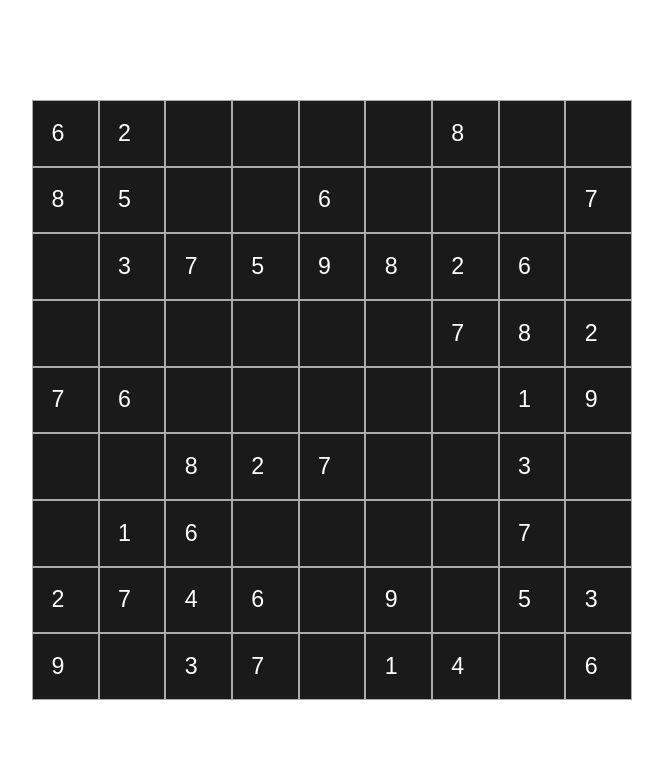
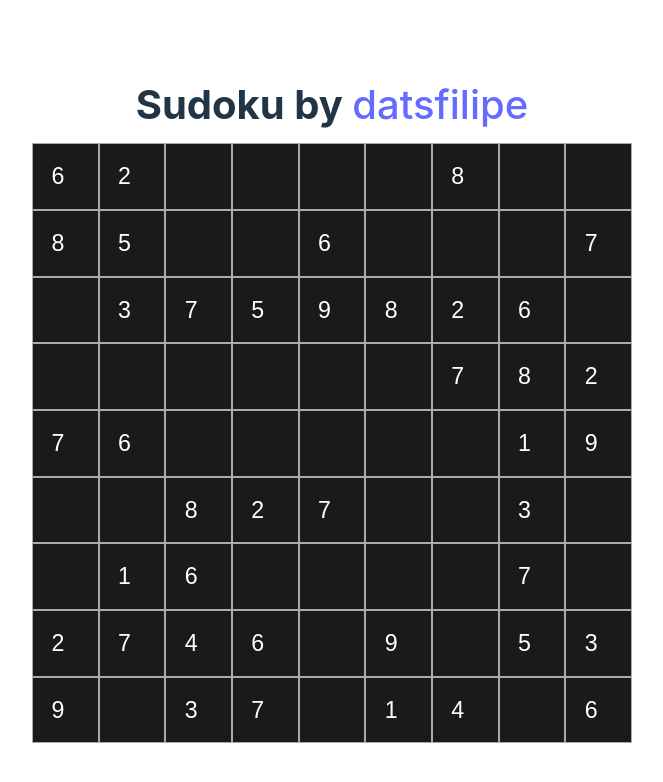
Before and after one commit to datsfilipe/sudoku, a React (Vite) app: page / in a window 1280 px wide. Shown: the top 782 px of the page, without its empty margins (308-971 px from the left). Built offline with nearby package versions, Linux system fonts and the light colour scheme.

Commit message:
feat: add title component

```diff
--- a/src/App.css
+++ b/src/App.css
@@ -8,6 +8,11 @@
   align-items: center;
   line-height: 0;
   justify-content: center;
+}
+
+.title {
+  font-size: 2.5rem;
+  margin-bottom: 1rem;
 }
 
 .board {
--- a/src/App.tsx
+++ b/src/App.tsx
@@ -3,6 +3,7 @@ import { generateSudokuBoard } from './utils/generateBoard'
 import { checkSolved } from './utils/checkSolved'
 import { nullifyValues } from './utils/nullifyValues'
 import './App.css'
+import { Title } from './components/title'
 
 function App() {
   const boardOriginal = useRef<Board>(generateSudokuBoard());
@@ -25,6 +26,7 @@ function App() {
 
   return (
     <>
+      <Title />
       <div className="board">
         {board.map((square, i) => (
           <div className="square" key={i}>
--- /dev/null
+++ b/src/components/title.tsx
@@ -0,0 +1,7 @@
+export const Title = () => {
+  return (
+    <h1 className="title">
+      Sudoku <span>by</span> <a href="https://github.com/datsfilipe">datsfilipe</a>
+    </h1>
+  )
+}
```
Also changed, not shown: 1 other file (tests, documents, lock files or other folders).
